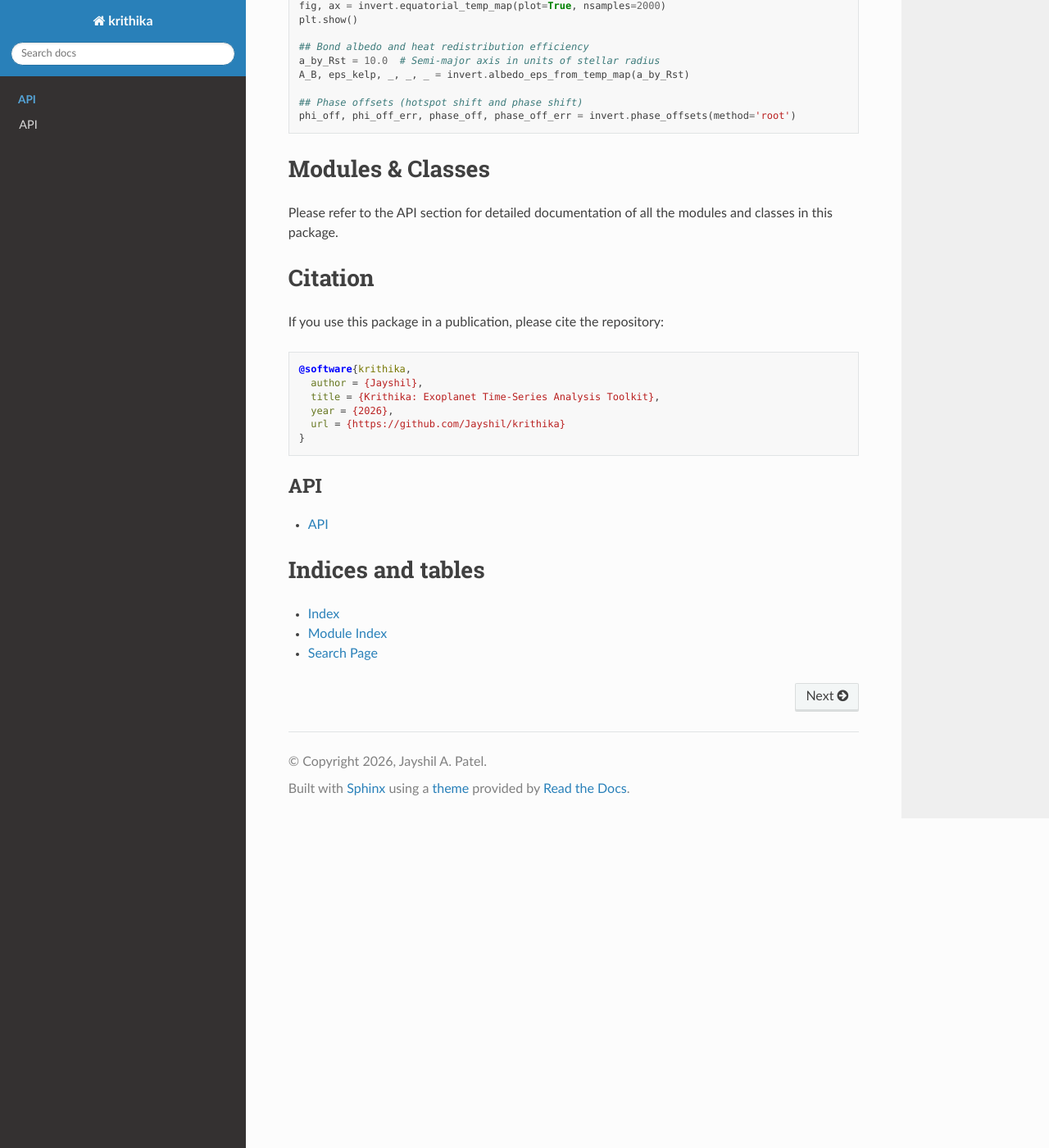
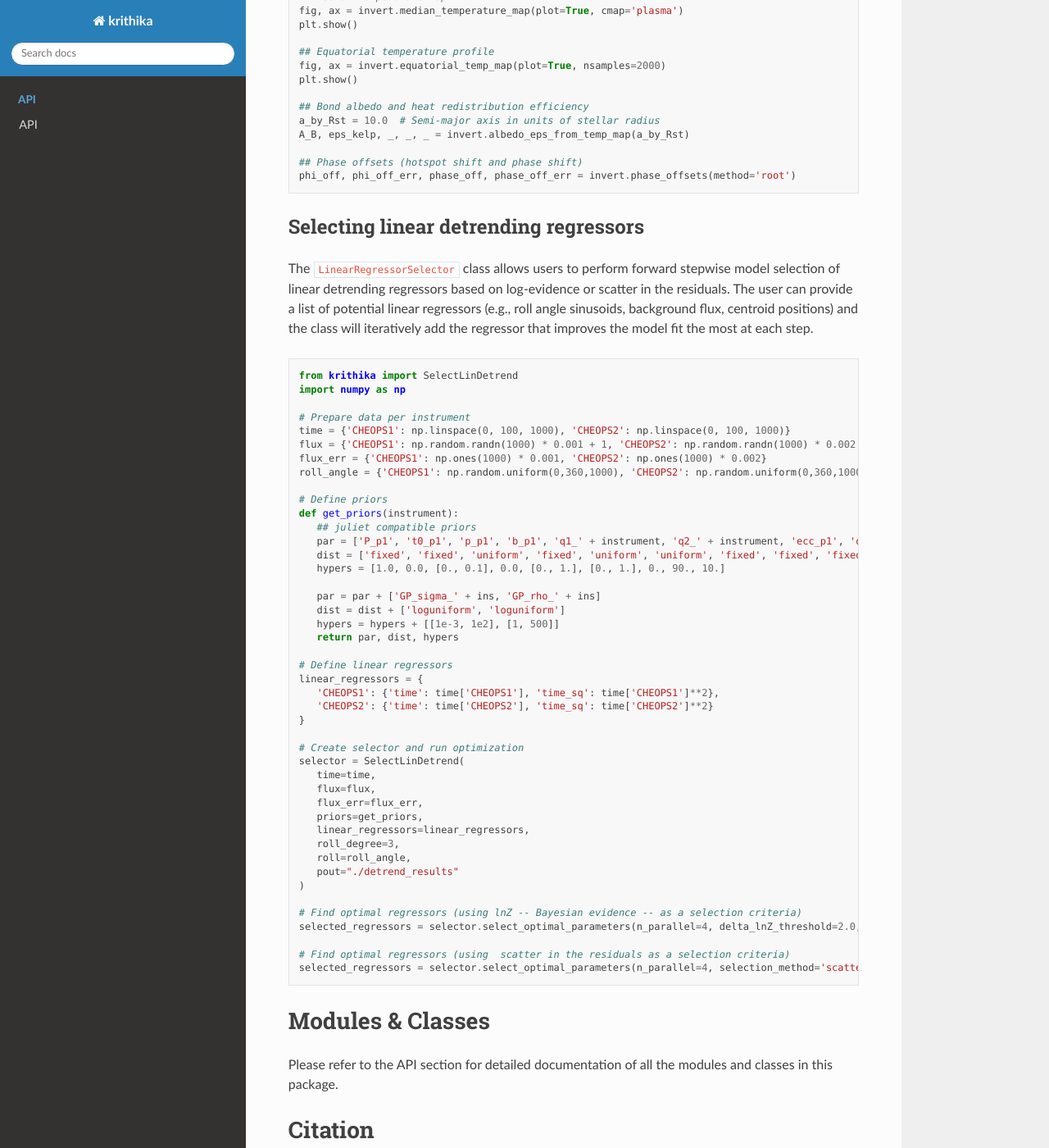
Before and after one commit to Jayshil/krithika, a Sphinx documentation site: the page built from docs/index.rst, in a window 1280 px wide and 1400 px high, scrolled down 5292 px. Shown: the whole window at 82% size. Built offline with Sphinx 7.4.7 and the Read the Docs theme 3.1.0, drawn with Linux system fonts in a browser that asks for light colours; the version number could not be read and is left out; some of the changed text lies outside the part shown.

Commit message:
API documentation for the SelectLinDetrend class

```diff
--- a/docs/api.rst
+++ b/docs/api.rst
@@ -35,6 +35,11 @@
 .. autoclass:: krithika.InvertCowanAgolPC
    :members:
 
+The :code:`SelectLinDetrend` class can be used to perform linear detrending and model selection using log-evidence or scatter in the residuals. It has the following methods:
+
+.. autoclass:: krithika.SelectLinDetrend
+   :members:
+
 :code:`krithika` has a simple light weight class to view the 2D, 3D, or 4D data cubes, with functionalities similar to DS9. The :code:`NDImageViewer` class has the following methods:
 
 .. autoclass:: krithika.NDImageViewer
--- a/docs/index.rst
+++ b/docs/index.rst
@@ -217,6 +217,9 @@
 
 Inverting Cowan & Agol (2008) phase curve model
 -----------------------------------------------
+
+If we used Cowan & Agol (2008) phase curve model, then we can use ``InvertCowanAgolPC`` class to invert the fitted phase curve to find thermal physical properties of the planet as shown below:
+
 .. code-block:: python
 
    import numpy as np
@@ -267,6 +270,60 @@
    ## Phase offsets (hotspot shift and phase shift)
    phi_off, phi_off_err, phase_off, phase_off_err = invert.phase_offsets(method='root')
 
+
+Selecting linear detrending regressors
+--------------------------------------
+
+The ``LinearRegressorSelector`` class allows users to perform forward stepwise model selection of linear detrending regressors based on log-evidence or scatter in the residuals. The user can provide a list of potential linear regressors (e.g., roll angle sinusoids, background flux, centroid positions) and the class will iteratively add the regressor that improves the model fit the most at each step.
+
+.. code-block:: python
+
+   from krithika import SelectLinDetrend
+   import numpy as np
+
+   # Prepare data per instrument
+   time = {'CHEOPS1': np.linspace(0, 100, 1000), 'CHEOPS2': np.linspace(0, 100, 1000)}
+   flux = {'CHEOPS1': np.random.randn(1000) * 0.001 + 1, 'CHEOPS2': np.random.randn(1000) * 0.002 + 1}
+   flux_err = {'CHEOPS1': np.ones(1000) * 0.001, 'CHEOPS2': np.ones(1000) * 0.002}
+   roll_angle = {'CHEOPS1': np.random.uniform(0,360,1000), 'CHEOPS2': np.random.uniform(0,360,1000)}
+
+   # Define priors
+   def get_priors(instrument):
+      ## juliet compatible priors
+      par = ['P_p1', 't0_p1', 'p_p1', 'b_p1', 'q1_' + instrument, 'q2_' + instrument, 'ecc_p1', 'omega_p1', 'a_p1']
+      dist = ['fixed', 'fixed', 'uniform', 'fixed', 'uniform', 'uniform', 'fixed', 'fixed', 'fixed']
+      hypers = [1.0, 0.0, [0., 0.1], 0.0, [0., 1.], [0., 1.], 0., 90., 10.]
+
+      par = par + ['GP_sigma_' + ins, 'GP_rho_' + ins]
+      dist = dist + ['loguniform', 'loguniform']
+      hypers = hypers + [[1e-3, 1e2], [1, 500]]
+      return par, dist, hypers
+
+   # Define linear regressors
+   linear_regressors = {
+      'CHEOPS1': {'time': time['CHEOPS1'], 'time_sq': time['CHEOPS1']**2},
+      'CHEOPS2': {'time': time['CHEOPS2'], 'time_sq': time['CHEOPS2']**2}
+   }
+
+   # Create selector and run optimization
+   selector = SelectLinDetrend(
+      time=time,
+      flux=flux,
+      flux_err=flux_err,
+      priors=get_priors,
+      linear_regressors=linear_regressors,
+      roll_degree=3,
+      roll=roll_angle,
+      pout="./detrend_results"
+   )
+
+   # Find optimal regressors (using lnZ -- Bayesian evidence -- as a selection criteria)
+   selected_regressors = selector.select_optimal_parameters(n_parallel=4, delta_lnZ_threshold=2.0, selection_method='lnZ')
+
+   # Find optimal regressors (using  scatter in the residuals as a selection criteria)
+   selected_regressors = selector.select_optimal_parameters(n_parallel=4, selection_method='scatter')
+
+
 Modules & Classes
 =================
 
```
Also changed, not shown: README.md (+65 -1 lines), 1 other file.
